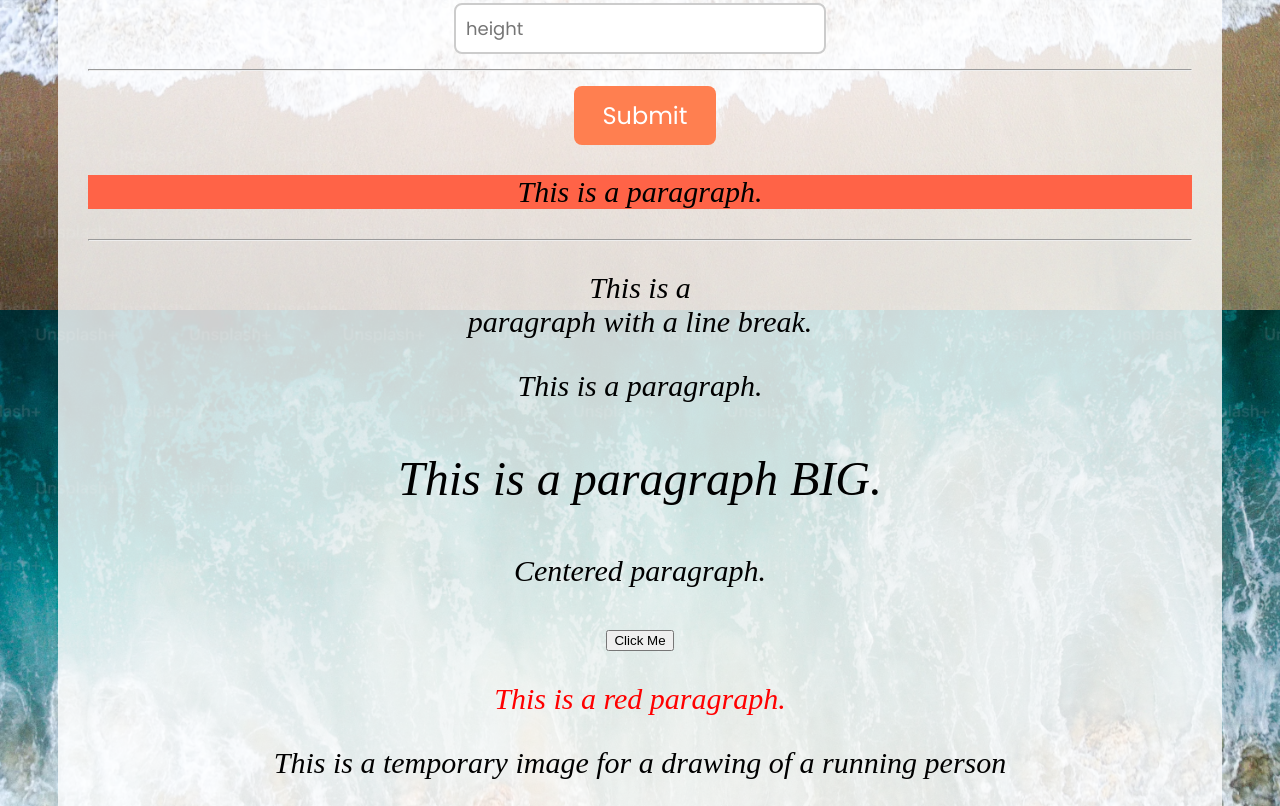
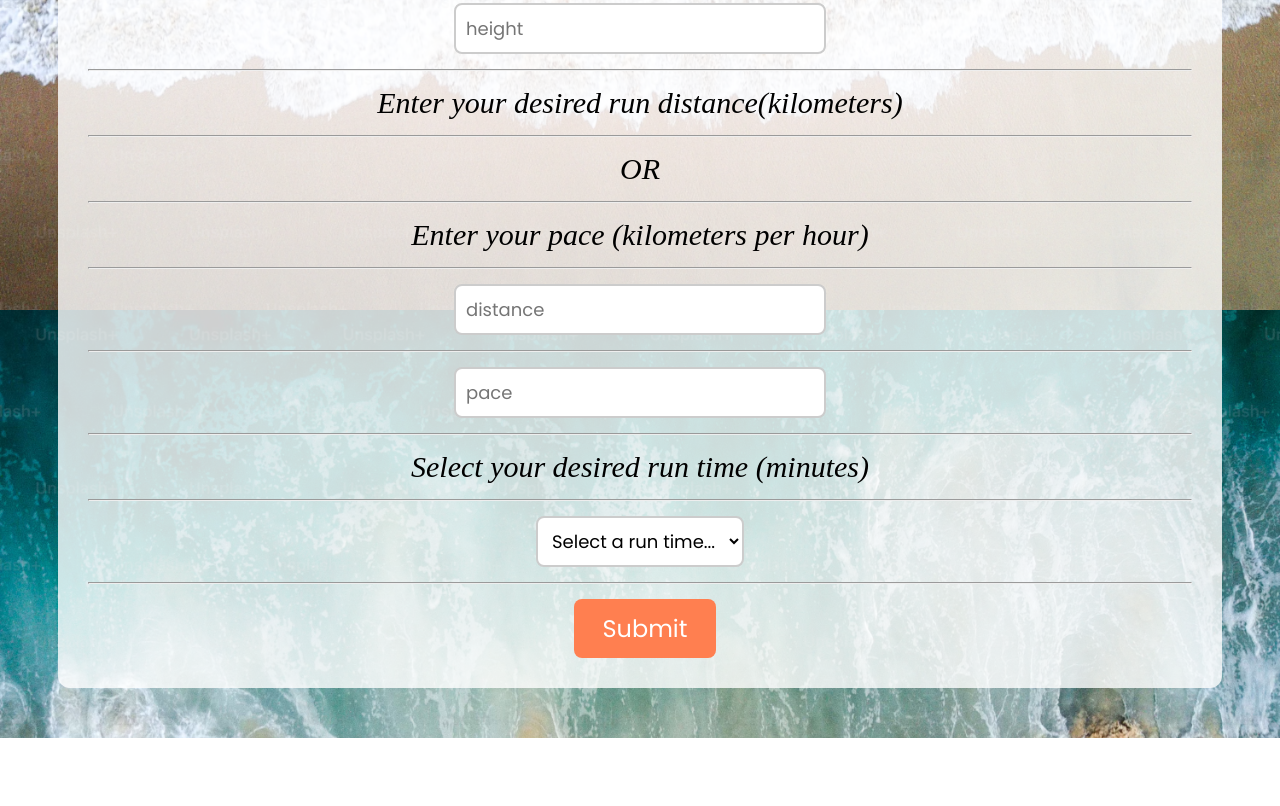
Before and after one commit to Alejandrol273/RunWithTheBeat, a plain HTML site: page first_page.html in a window 1280 px wide. Shown: the part 714-1520 px from the top of the page. After the commit the page ends 1452 px from the top, so only its background shows below. Drawn offline with Linux system fonts and the light colour scheme; a web font is replaced by a local one.

Commit message:
Added the rest of the user inputs

```diff
--- a/first_page.css
+++ b/first_page.css
@@ -42,6 +42,37 @@ form {
     background-color: white;
     cursor: pointer;
 }
+#distance{
+    font-family: 'Poppins', sans-serif;
+    font-size: 18px;
+    padding: 10px;
+    border-radius: 8px;
+    border: 2px solid #ccc;
+    background-color: white;
+    cursor: pointer;
+}
+#pace{
+    font-family: 'Poppins', sans-serif;
+    font-size: 18px;
+    padding: 10px;
+    border-radius: 8px;
+    border: 2px solid #ccc;
+    background-color: white;
+    cursor: pointer;
+}
+#time{
+    font-family: 'Poppins', sans-serif;
+    font-size: 18px;
+    padding: 10px;
+    border-radius: 8px;
+    border: 2px solid #ccc;
+    background-color: white;
+    cursor: pointer;
+}
+#time option {
+    font-family: 'Poppins', sans-serif;
+    font-size: 18px;
+}
 
 .fancy {
     background-color: rgba(255, 255, 255, 0.8);
--- a/first_page.html
+++ b/first_page.html
@@ -46,29 +46,32 @@
             <hr>
             <input type="text" id="height" name="height" placeholder="height">
             <hr>
+            <label>Enter your desired run distance(kilometers)</label>
+            <hr>
+            <label>OR</label>
+            <hr>
+            <label>Enter your pace (kilometers per hour)</label>
+            <hr>
+            <input type ="text" id = "distance" name = "distance" placeholder="distance">
+            <hr>
+            <input type ="text" id = "pace" name = "pace" placeholder="pace">
+            <hr>
+            <label>Select your desired run time (minutes)</label>
+            <hr>
+             <select id="time" name="selected_time">
+                <option value="" disabled selected>Select a run time...</option>
+                <option value="15">15</option>
+                <option value="30">30</option>
+                <option value="45">45</option>
+                <option value="60">60</option>
+                <option value="75">75</option>
+                <option value="90">90</option>
+                <option value="105">105</option>
+                <option value="120">120</option>
+            </select>
+            <hr>
             <button type="submit">Submit</button>
         </form>
-
-        <p style="background-color:tomato;">This is a paragraph.</p>
-        <hr>
-
-        <p>This is a <br> paragraph with a line break.</p>
-
-        <p>This is a paragraph.</p>
-        <p style="font-size:160%;">This is a paragraph BIG.</p>
-        <p style="text-align:center;">Centered paragraph.</p>
-
-        <button onclick="alert('Hello!')">Click Me</button>
-
-        <p style="color:red;">This is a red paragraph.</p>
-
-        <p>This is a temporary image for a drawing of a running person</p>
-        <img src="Images/beach.jpg" alt="Nature" width="200" height="300">
-
-        <p>
-            <img src="Images/beach.jpg" alt="Smiley face" style="float:right;width:42px;height:42px;">
-            The image will float to the right of the text.
-        </p>
     </div>
 </body>
 </html>
```
